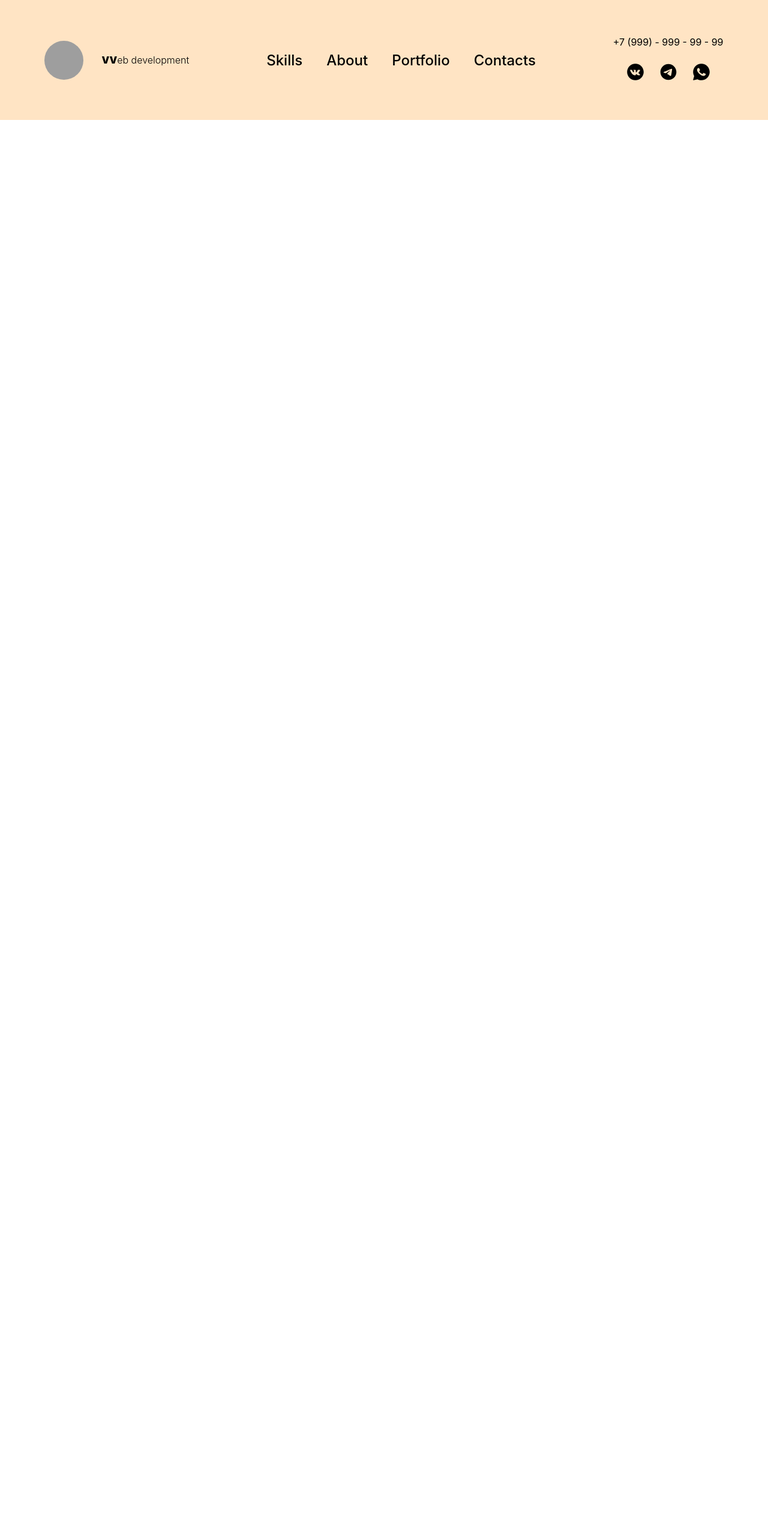
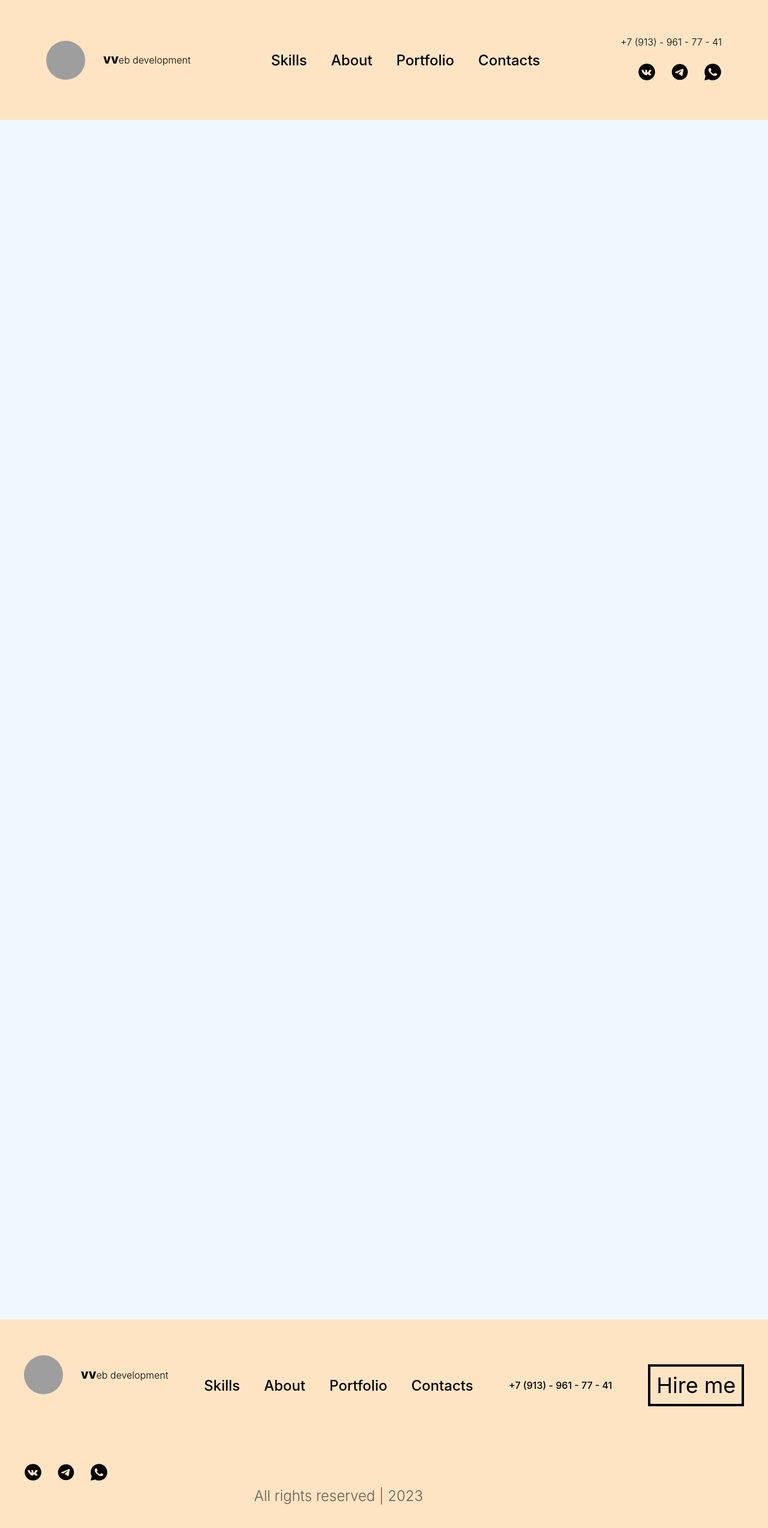
Before and after one commit to AlekseyBabich/site_visitka, a Next.js app: page / in a window 1280 px wide. Shown: the top 2548 px of the page at 60% size. Before the commit the page ends 800 px from the top, so only its background shows below. Built offline with nearby package versions, Linux system fonts and the light colour scheme; grey boxes are pictures that could not be loaded.

Commit message:
v01: create footer

```diff
--- a/src/components/Footer/index.module.css
+++ b/src/components/Footer/index.module.css
@@ -0,0 +1,196 @@
+/* ------------------------ main -------------------------------- */
+
+.container {
+    display: flex;
+    background: bisque;
+    height: 400px;
+}
+
+.main__container {
+    display: flex;
+    flex-direction: column;
+    align-items: center;
+    width: 100%;
+    margin: 10px;
+}
+
+.footer {
+    width: 100%;
+    margin-top: 40px;
+    display: flex;
+    flex-direction: row;
+    justify-content: space-around;
+}
+
+/* ------------------------ left -------------------------------- */
+
+.footer__left-content {
+    display: flex;
+    flex-direction: column;
+
+}
+
+.footer__avatar {
+    display: flex;
+    flex-direction: row;
+    cursor: pointer;
+}
+
+.footer__avatar:hover {
+    opacity: 0.6;
+}
+
+.footer__avatar img {
+    margin: 10px 0 10px 0;
+    border-radius: 50%;
+}
+
+@media (max-width: 1600px) {
+    .footer__avatar img {
+        width: 65px;
+        height: 65px;
+    }
+}
+
+.footer__avatar__title {
+    display: flex;
+    align-items: center;
+    margin-left: 30px;
+    font-size: 22px;
+}
+
+@media (max-width: 1600px) {
+    .footer__avatar__title {
+        font-size: 16px;
+    }
+}
+
+.footer__avatar__title--first-symbol {
+    font-weight: 900;
+}
+
+.footer__avatar__title--name {
+    font-weight: 300;
+}
+
+.footer__social {
+    display: flex;
+    flex-direction: row;
+    justify-content: flex-start;
+    align-items: center;
+    column-gap: 10px;
+    margin-top: 100px;
+}
+
+@media (max-width: 1600px) {
+    .footer__social {
+        column-gap: 20px;
+    }
+}
+
+.footer__social--vk:hover {
+    opacity: 0.4;
+}
+
+.footer__social--telegram:hover {
+    opacity: 0.4;
+}
+
+.footer__social--whatsapp:hover {
+    opacity: 0.4;
+}
+
+.footer__social--vk {
+    width: 30px;
+    height: 30px;
+}
+
+.footer__social--telegram {
+    width: 40px;
+    height: 40px;
+}
+
+.footer__social--whatsapp {
+    width: 30px;
+    height: 30px;
+}
+
+/* ------------------------ center -------------------------------- */
+
+.footer__center-content {
+
+}
+
+.footer__links {
+    height: 120px;
+    display: flex;
+    flex-direction: row;
+    column-gap: 80px;
+    align-items: center;
+    font-size: 34px;
+    font-weight: 500;
+}
+
+@media (max-width: 1600px) {
+    .footer__links {
+        column-gap: 40px;
+        align-items: center;
+        font-size: 24px;
+        font-weight: 500;
+    }
+}
+
+.footer__links--item {
+}
+
+.footer__links--item:hover {
+    text-decoration: underline;
+    opacity: 0.4;
+}
+.footer__text {
+    width: 100%;
+    display: flex;
+    justify-content: center;
+    align-items: center;
+    margin-top: 110px;
+}
+.footer__text p {
+    font-size: 24px;
+    font-weight: 300;
+    opacity: 0.6;
+}
+
+
+/* ------------------------ right -------------------------------- */
+
+.footer__right-content {
+
+    display: flex;
+    justify-content: center;
+}
+
+.footer__contacts {
+}
+
+.footer__contacts--phone {
+    display: flex;
+    align-items: center;
+    height: 120px;
+}
+.footer__contacts--phone p {
+    font-size: 24px;
+    font-weight: 500;
+}
+
+@media (max-width: 1600px) {
+    .footer__contacts--phone p {
+        font-size: 16px;
+    }
+}
+
+.footer__contacts__button {
+    height: 120px;
+    display: flex;
+    align-items: center;
+    margin-left: 60px;
+}
--- a/src/components/Footer/index.tsx
+++ b/src/components/Footer/index.tsx
@@ -1,9 +1,81 @@
 import React from 'react';
+import styles from './index.module.css'
+import { useRouter } from "next/navigation";
+import Image from "next/image";
+import Link from "next/link";
+import { TelegramSvg } from "../SvgComponents/TelegramSvg";
+import { VkSvg } from "../SvgComponents/VkSvg";
+import { WhatsappSvg } from "../SvgComponents/WhatsappSvg";
+import Button from "../UI/Button";
 
 export const Footer = () => {
+    const router = useRouter()
+
     return (
-        <div>
+        <div className={ styles.container }>
+            <div className={ styles['main__container'] }>
+                <div className={ styles.footer }>
 
+                    <div className={styles['footer__left-content']}>
+                        <div className={ styles['footer__avatar'] }
+                             onClick={ () => router.push('/') }
+                        >
+                            <Image src={ require('../../image/ava.jpg') } alt={ '' } width={ 100 } height={ 100 }/>
+                            <div className={ styles['footer__avatar__title'] }>
+                                <p className={ styles['footer__avatar__title--first-symbol'] }>VV</p>
+                                <p className={ styles['footer__avatar__title--name'] }>eb development</p>
+                            </div>
+                        </div>
+
+                        <div className={styles['footer__social']}>
+                            <div className={ styles['footer__social--vk'] }>
+                                <Link href={ 'https://vk.com/' }>
+                                    <VkSvg/>
+                                </Link>
+                            </div>
+                            <div className={ styles['footer__social--telegram'] }>
+                                <Link href={ '' }>
+                                    <TelegramSvg/>
+                                </Link>
+                            </div>
+                            <div className={ styles['footer__social--whatsapp'] }>
+                                <Link href={ '' }>
+                                    <WhatsappSvg/>
+                                </Link>
+                            </div>
+                        </div>
+                    </div>
+
+                    <div className={styles['footer__center-content']}>
+                        <div className={ styles['footer__links'] }>
+                            <div className={ styles['footer__links--item'] }>
+                                <Link href={ '/' }>Skills</Link>
+                            </div>
+                            <div className={ styles['footer__links--item'] }>
+                                <Link href={ '/' }>About</Link>
+                            </div>
+                            <div className={ styles['footer__links--item'] }>
+                                <Link href={ '/' }>Portfolio</Link>
+                            </div>
+                            <div className={ styles['footer__links--item'] }>
+                                <Link href={ '/' }>Contacts</Link>
+                            </div>
+                        </div>
+                        <div className={styles['footer__text']}>
+                            <p>All rights reserved | 2023</p>
+                        </div>
+                    </div>
+
+                    <div className={ styles['footer__right-content'] }>
+                        <div className={ styles['footer__contacts--phone'] }>
+                            <p>+7 (913) - 961 - 77 - 41</p>
+                        </div>
+                        <div className={ styles['footer__contacts__button'] }>
+                            <Button/>
+                        </div>
+                    </div>
+                </div>
+            </div>
         </div>
     );
 };
--- a/src/components/Header/index.module.css
+++ b/src/components/Header/index.module.css
@@ -4,7 +4,7 @@
     display: flex;
 }
 
-.main_container {
+.main__container {
     display: flex;
     align-items: center;
     width: 100%;
@@ -18,41 +18,49 @@
     justify-content: space-around;
 }
 
-.header-avatar {
+.header__avatar {
     display: flex;
     flex-direction: row;
+    cursor: pointer;
 }
-.header-avatar img {
+.header__avatar:hover {
+    opacity: 0.6;
+}
+
+.header__avatar img {
     margin: 10px 0 10px 0;
     border-radius: 50%;
 }
 
 @media (max-width: 1600px) {
-    .header-avatar img {
+    .header__avatar img {
         width: 65px;
         height: 65px;
     }
 }
 
-.header-title {
+.header__avatar__title {
     display: flex;
     align-items: center;
     margin-left: 30px;
     font-size: 22px;
 }
+
 @media (max-width: 1600px) {
-    .header-title {
+    .header__avatar__title {
         font-size: 16px;
     }
 }
-.header-title_first-symbol {
+
+.header__avatar__title--first-symbol {
     font-weight: 900;
 }
-.header-title_name {
+
+.header__avatar__title--name {
     font-weight: 300;
 }
 
-.header-links {
+.header__links {
     display: flex;
     flex-direction: row;
     column-gap: 80px;
@@ -60,69 +68,79 @@
     font-size: 34px;
     font-weight: 500;
 }
+
 @media (max-width: 1600px) {
-    .header-links {
+    .header__links {
         column-gap: 40px;
         align-items: center;
         font-size: 24px;
         font-weight: 500;
     }
 }
-.header-links_item {
+
+.header__links--item {
 }
-.header-links_item:hover {
+
+.header__links--item:hover {
     text-decoration: underline;
     opacity: 0.4;
 }
 
-.header-contacts {
+.header__contacts {
     display: flex;
     flex-direction: column;
     justify-content: center;
 }
 
-.header-contacts_phone {
+.header__contacts--phone {
     font-size: 28px;
+    font-weight: 300;
 }
+
 @media (max-width: 1600px) {
-    .header-contacts_phone {
+    .header__contacts--phone {
         font-size: 16px;
     }
 }
 
-.header-contacts_social {
+.header__contacts__social {
     display: flex;
     flex-direction: row;
-    justify-content: center;
+    justify-content: flex-end;
     align-items: center;
-    column-gap: 20px;
+    column-gap: 10px;
     margin-top: 20px;
 }
+
 @media (max-width: 1600px) {
-    .header-contacts_social {
+    .header__contacts__social {
         column-gap: 20px;
     }
 }
-.header-contacts_social-vk:hover {
+
+.header__contacts__social--vk:hover {
     opacity: 0.4;
 }
-.header-contacts_social-telegram:hover {
+
+.header__contacts__social--telegram:hover {
     opacity: 0.4;
 }
-.header-contacts_social-whatsapp:hover {
+
+.header__contacts__social--whatsapp:hover {
     opacity: 0.4;
 }
-@media (max-width: 1600px) {
-    .header-contacts_social-vk {
+
+.header__contacts__social--vk {
     width: 30px;
     height: 30px;
 }
-    .header-contacts_social-telegram {
+
+.header__contacts__social--telegram {
     width: 40px;
     height: 40px;
 }
-    .header-contacts_social-whatsapp {
+
+.header__contacts__social--whatsapp {
     width: 30px;
     height: 30px;
 }
-}
--- a/src/components/Header/index.tsx
+++ b/src/components/Header/index.tsx
@@ -2,53 +2,58 @@ import React from 'react';
 import styles from './index.module.css'
 import Image from "next/image";
 import Link from "next/link";
-import {TelegramSvg} from "../ComponentsSvg/TelegramSvg";
-import {VkSvg} from "../ComponentsSvg/VkSvg";
-import {WhatsappSvg} from "../ComponentsSvg/WhatsappSvg";
+import { TelegramSvg } from "../SvgComponents/TelegramSvg";
+import { VkSvg } from "../SvgComponents/VkSvg";
+import { WhatsappSvg } from "../SvgComponents/WhatsappSvg";
+import { useRouter } from "next/navigation";
 
 export const Header = () => {
+    const router = useRouter()
+
     return (
-        <div className={styles.container}>
-            <div className={styles['main_container']}>
-                <div className={styles.header}>
-                    <div className={styles['header-avatar']}>
-                        <Image src={require('../../image/ava.jpg')} alt={''} width={100} height={100}/>
-                        <div className={styles['header-title']}>
-                            <p className={styles['header-title_first-symbol']}>VV</p>
-                            <p className={styles['header-title_name']}>eb development</p>
+        <div className={ styles.container }>
+            <div className={ styles['main__container'] }>
+                <div className={ styles.header }>
+                    <div className={ styles['header__avatar'] }
+                         onClick={ () => router.push('/') }
+                    >
+                        <Image src={ require('../../image/ava.jpg') } alt={ '' } width={ 100 } height={ 100 }/>
+                        <div className={ styles['header__avatar__title'] }>
+                            <p className={ styles['header__avatar__title--first-symbol'] }>VV</p>
+                            <p className={ styles['header__avatar__title--name'] }>eb development</p>
                         </div>
                     </div>
-                    <div className={styles['header-links']}>
-                        <div className={styles['header-links_item']}>
-                            <Link href={'/'}>Skills</Link>
+                    <div className={ styles['header__links'] }>
+                        <div className={ styles['header__links--item'] }>
+                            <Link href={ '/' }>Skills</Link>
                         </div>
-                        <div className={styles['header-links_item']}>
-                            <Link href={'/'}>About</Link>
+                        <div className={ styles['header__links--item'] }>
+                            <Link href={ '/' }>About</Link>
                         </div>
-                        <div className={styles['header-links_item']}>
-                            <Link href={'/'}>Portfolio</Link>
+                        <div className={ styles['header__links--item'] }>
+                            <Link href={ '/' }>Portfolio</Link>
                         </div>
-                        <div className={styles['header-links_item']}>
-                            <Link href={'/'}>Contacts</Link>
+                        <div className={ styles['header__links--item'] }>
+                            <Link href={ '/' }>Contacts</Link>
                         </div>
                     </div>
-                    <div className={styles['header-contacts']}>
-                        <div className={styles['header-contacts_phone']}>
-                            <p>+7 (999) - 999 - 99 - 99</p>
+                    <div className={ styles['header__contacts'] }>
+                        <div className={ styles['header__contacts--phone'] }>
+                            <p>+7 (913) - 961 - 77 - 41</p>
                         </div>
-                        <div className={styles['header-contacts_social']}>
-                            <div className={styles['header-contacts_social-vk']}>
-                                <Link href={'https://vk.com/'}>
+                        <div className={ styles['header__contacts__social'] }>
+                            <div className={ styles['header__contacts__social--vk'] }>
+                                <Link href={ 'https://vk.com/' }>
                                     <VkSvg/>
                                 </Link>
                             </div>
-                            <div className={styles['header-contacts_social-telegram']}>
-                                <Link href={''}>
+                            <div className={ styles['header__contacts__social--telegram'] }>
+                                <Link href={ '' }>
                                     <TelegramSvg/>
                                 </Link>
                             </div>
-                            <div className={styles['header-contacts_social-whatsapp']}>
-                                <Link href={''}>
+                            <div className={ styles['header__contacts__social--whatsapp'] }>
+                                <Link href={ '' }>
                                     <WhatsappSvg/>
                                 </Link>
                             </div>
--- /dev/null
+++ b/src/components/UI/Button/index.module.css
@@ -0,0 +1,16 @@
+.container {
+    display: flex;
+    border: 4px solid black;
+    width: 160px;
+    height: 70px;
+    justify-content: center;
+}
+.button {
+    font-size: 36px;
+}
+.button:active {
+    opacity: 0.4;
+}
+.container:hover {
+    background: cadetblue;
+}
--- /dev/null
+++ b/src/components/UI/Button/index.tsx
@@ -0,0 +1,14 @@
+import React from 'react';
+import styles from './index.module.css'
+
+const Button = () => {
+    return (
+        <div className={styles.container}>
+            <button className={styles.button}
+                    onClick={() => alert('hello')}
+            >Hire me</button>
+        </div>
+    );
+};
+
+export default Button;
--- a/src/pages/Home.module.css
+++ b/src/pages/Home.module.css
@@ -1,12 +1,22 @@
 .container {
 }
-.main_container {
+.main__container {
+    display: flex;
+    flex-direction: column;
+}
+.header {
+    justify-content: flex-start;
+}
+.footer {
+    justify-content: flex-end;
 }
 .content {
 
 }
-.content_block {
-
+.content__block {
+width: 100%;
+    height: 2000px;
+    background: aliceblue;
 }
 .content_block-img {
 
--- a/src/pages/index.tsx
+++ b/src/pages/index.tsx
@@ -1,28 +1,27 @@
 import styles from './Home.module.css'
-import {Header} from "../components/Header";
-import {Footer} from "../components/Footer";
+import { Header } from "../components/Header";
+import { Footer } from "../components/Footer";
 
 export default function Home() {
     return (
-    <div className={styles.container}>
-      <div className={styles['main_container']}>
+        <div className={ styles.container }>
+            <div className={ styles['main__container'] }>
 
+                <div className={ styles.header }>
                     <Header/>
+                </div>
 
-        {/*<div className={styles['content']}>
-          <div className={styles['content_block']}>
-            <div className={styles['content_block-img']}>
-            </div>
-            <div className={styles['content_block-text']}>
-              <div className={styles['content_block-text_name']}>
-              </div>
-              <div className={styles['content_block-text_desc']}>
+
+                <div className={ styles.content }>
+                    <div className={ styles['content__block'] }>
+
                     </div>
                 </div>
+
+
+                <div className={ styles.footer }>
+                    <Footer/>
                 </div>
-        </div>*/}
-
-        <Footer/>
 
             </div>
         </div>
```
Also changed, not shown: src/components/SvgComponents/TelegramSvg/index.tsx (renamed from src/components/ComponentsSvg/TelegramSvg/index.tsx), src/components/SvgComponents/VkSvg/index.tsx (renamed from src/components/ComponentsSvg/VkSvg/index.tsx), src/components/SvgComponents/WhatsappSvg/index.tsx (renamed from src/components/ComponentsSvg/WhatsappSvg/index.tsx). Lines whose indentation alone changed are shown as unchanged.
